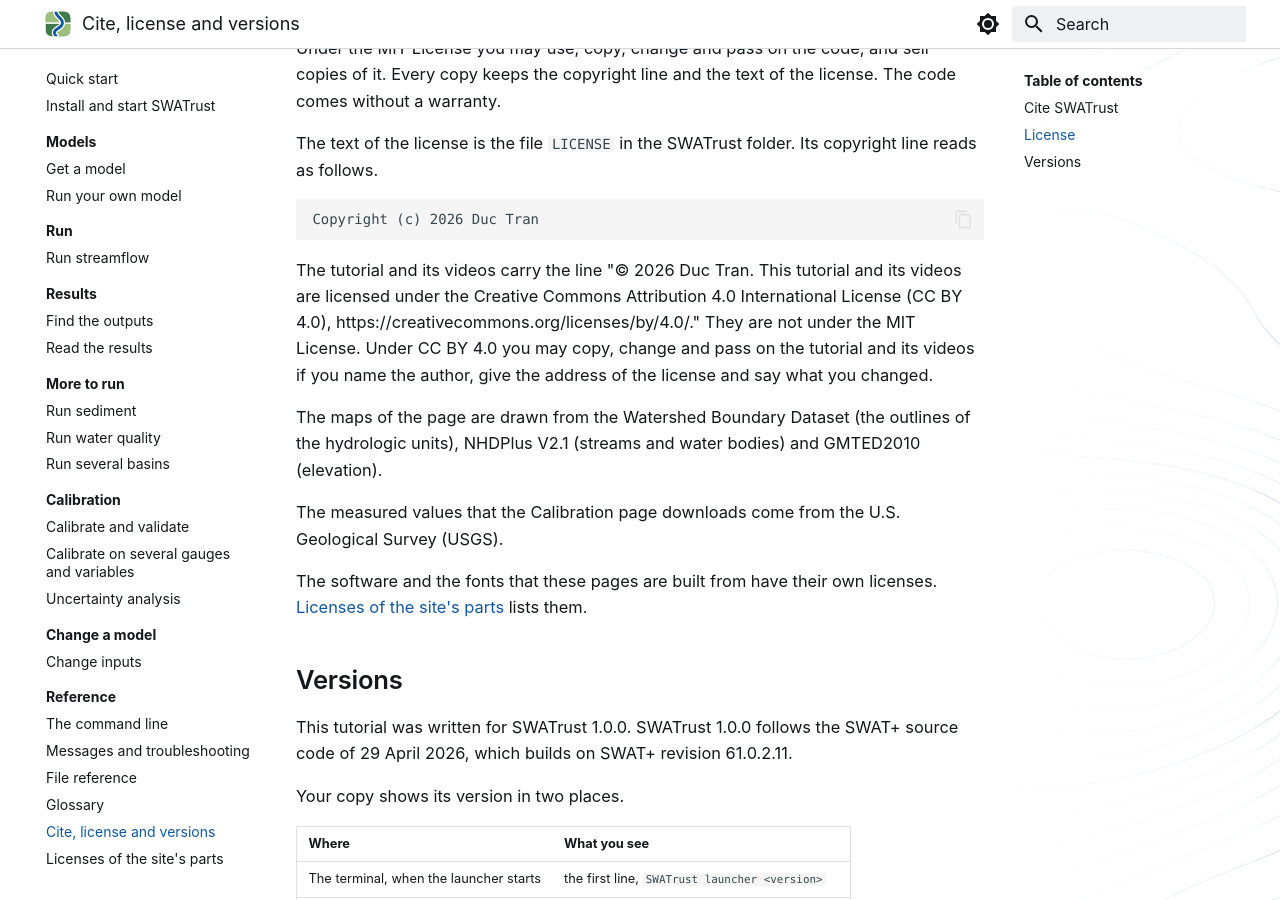
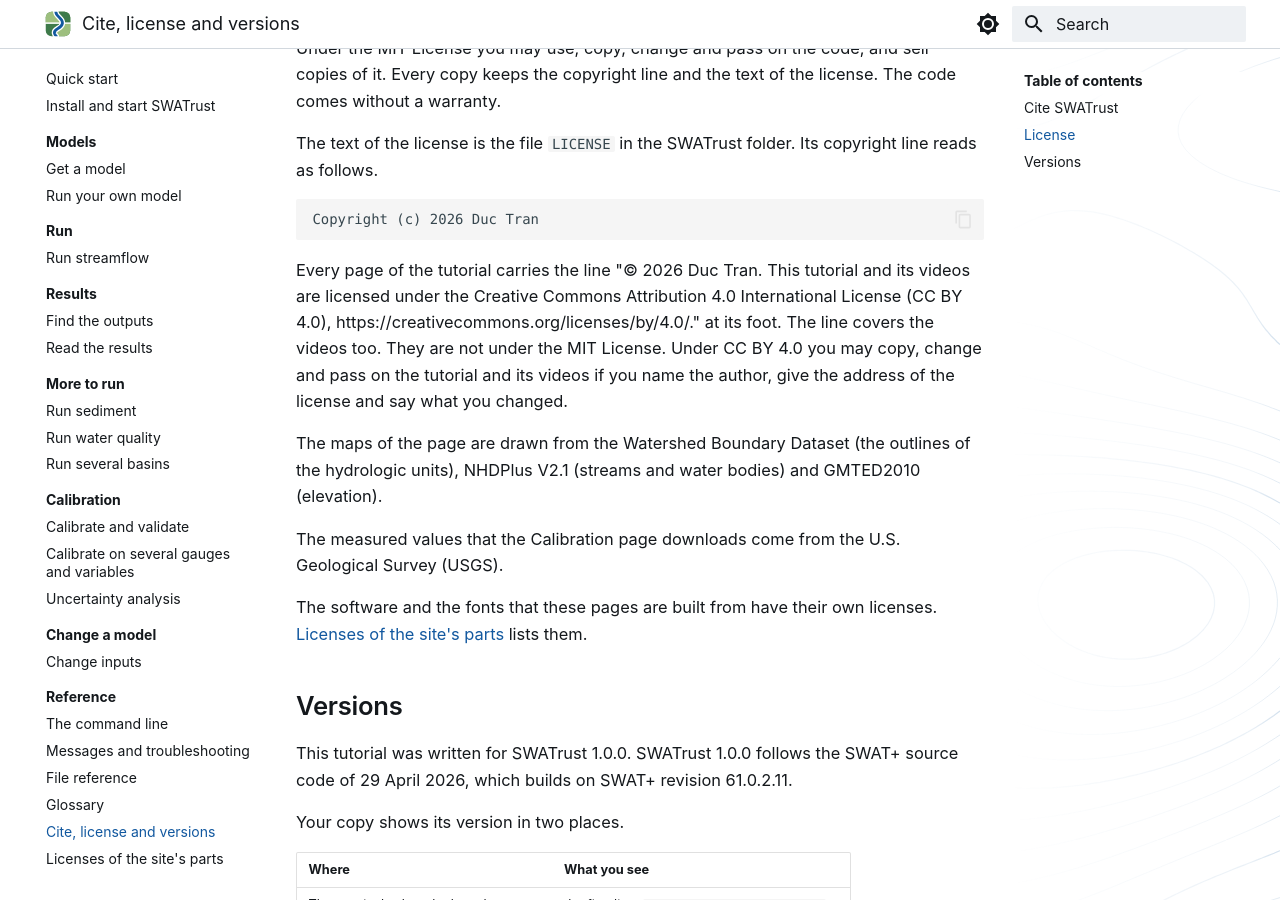
Before and after one commit to ductran27/swatrust-tutorial, an MkDocs documentation site: the page built from docs/cite.md, in a window 1280 px wide and 900 px high, scrolled down 978 px. Built offline with MkDocs 1.6.1 and Material for MkDocs 9.7.7, drawn with Linux system fonts in a browser that asks for light colours; nearby versions of some CDN libraries; some web fonts are replaced; library files that are not in the unit come from our copies.

Commit message:
Cite page: the license line stands at the foot of every page
The page said that the tutorial and its videos carry the license line. The line stands at the foot of every page, and it covers the videos.

````diff
--- a/docs/cite.md
+++ b/docs/cite.md
@@ -34,7 +34,7 @@ The text of the license is the file `LICENSE` in the SWATrust folder. Its copyri
 Copyright (c) 2026 Duc Tran
 ```
 
-The tutorial and its videos carry the line "© 2026 Duc Tran. This tutorial and its videos are licensed under the Creative Commons Attribution 4.0 International License (CC BY 4.0), https://creativecommons.org/licenses/by/4.0/." They are not under the MIT License. Under CC BY 4.0 you may copy, change and pass on the tutorial and its videos if you name the author, give the address of the license and say what you changed.
+Every page of the tutorial carries the line "© 2026 Duc Tran. This tutorial and its videos are licensed under the Creative Commons Attribution 4.0 International License (CC BY 4.0), https://creativecommons.org/licenses/by/4.0/." at its foot. The line covers the videos too. They are not under the MIT License. Under CC BY 4.0 you may copy, change and pass on the tutorial and its videos if you name the author, give the address of the license and say what you changed.
 
 The maps of the page are drawn from the Watershed Boundary Dataset (the outlines of the hydrologic units), NHDPlus V2.1 (streams and water bodies) and GMTED2010 (elevation).
 
````
